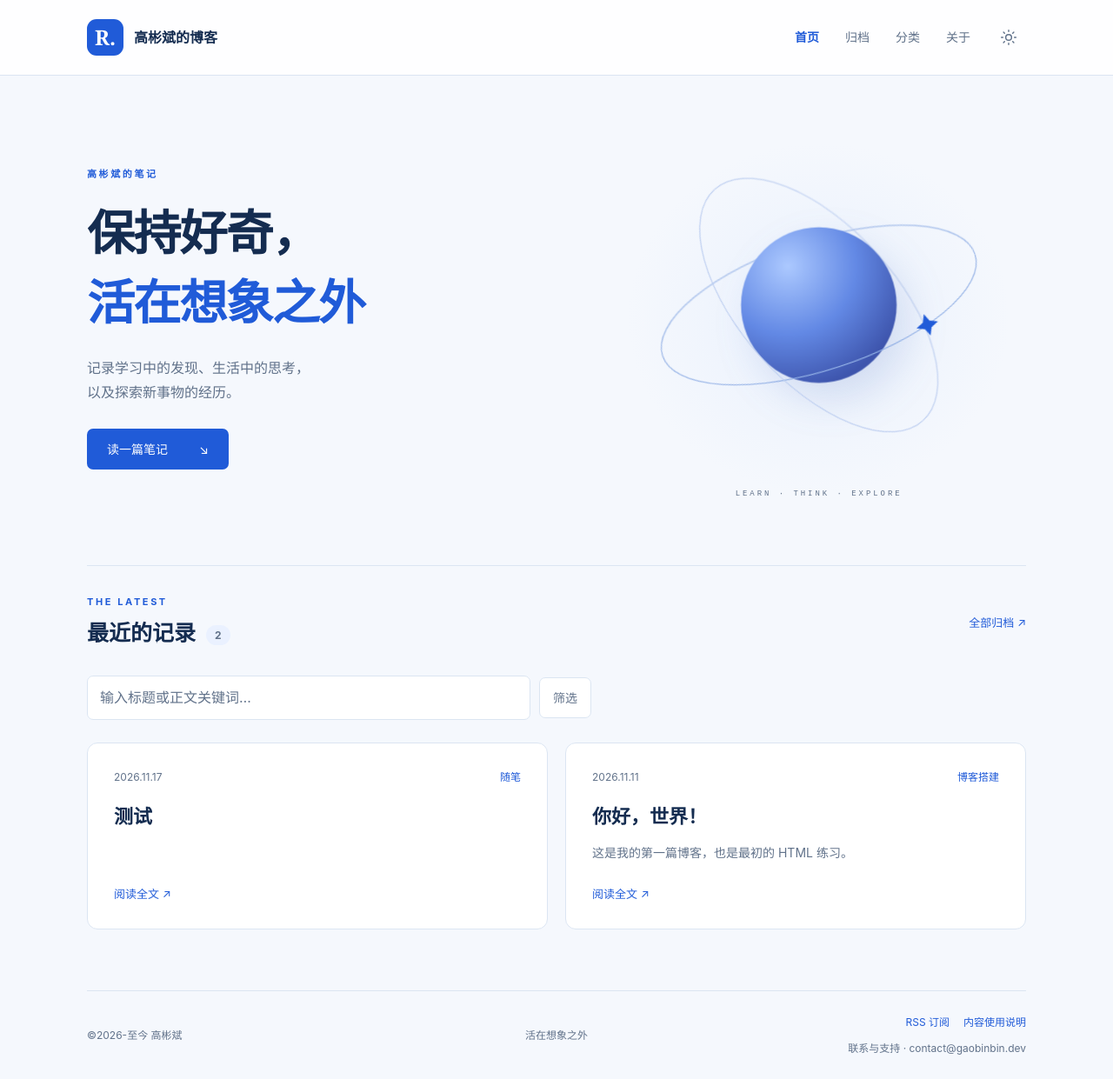
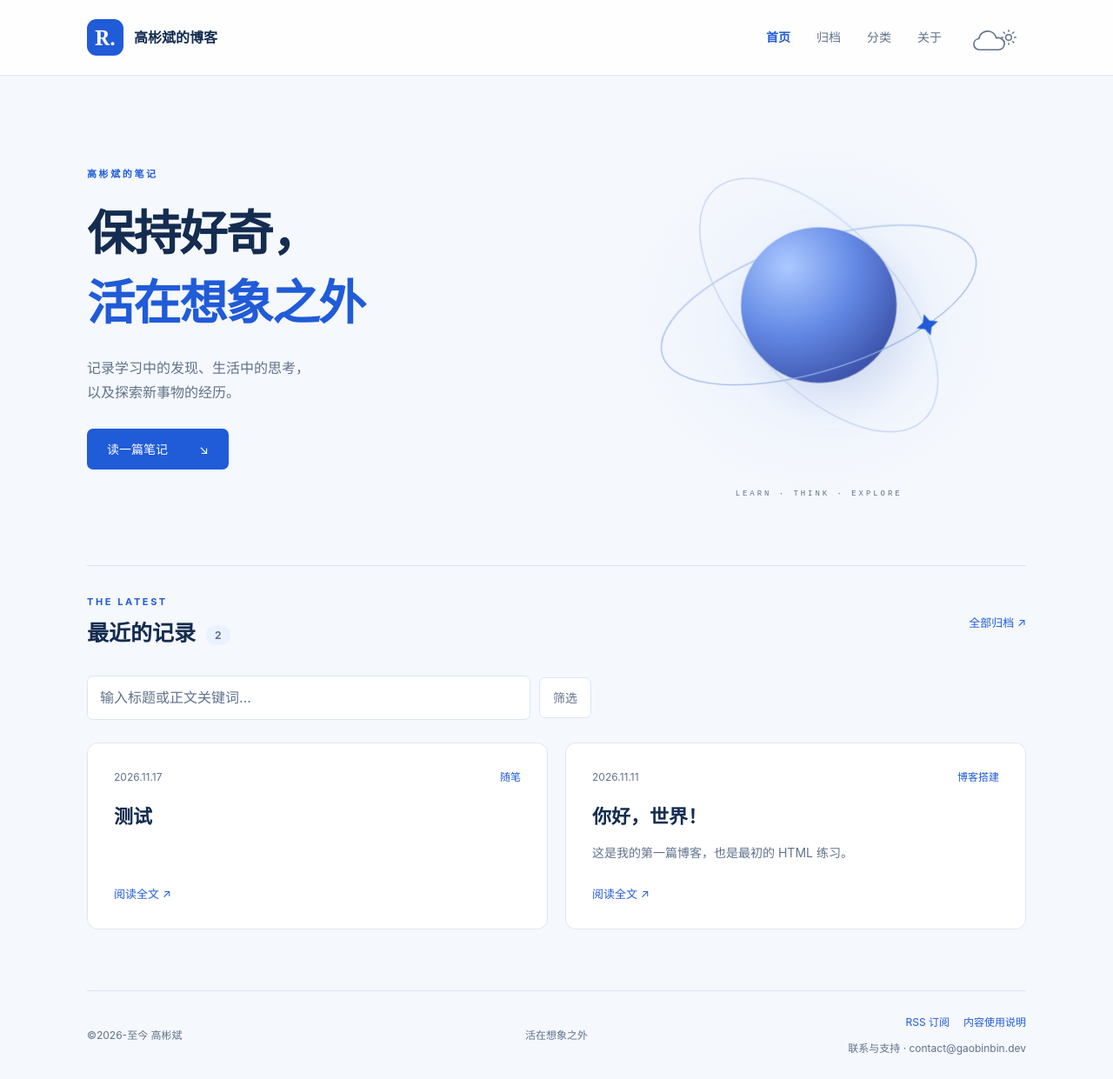
Before and after one commit to RobinGaoofficial/RobinGaoofficial.github.io, a Jekyll site: the page built from index.html, in a window 1280 px wide. Shown: the whole page at 87% size. Built offline with Jekyll 4.4.1, drawn with Linux system fonts in a browser that asks for light colours.

Commit message:
Add drag-to-open Nextcloud cloud icon

```diff
--- a/_layouts/default.html
+++ b/_layouts/default.html
@@ -31,6 +31,7 @@
 <a href="{{ '/about.html' | relative_url }}" {% if page.url == '/about.html' %}aria-current="page"{% endif %}>关于</a>
 </nav>
 
+<div class="weather-control">
 <button
   id="theme-toggle"
   class="theme-toggle"
@@ -66,10 +67,17 @@
     </g>
   </svg>
 </button>
+  <span id="cloud-drag-handle" class="cloud-drag-handle" aria-hidden="true">
+    <svg viewBox="0 0 44 32" aria-hidden="true" focusable="false">
+      <path d="M10 26.5C5.8 26.5 3 23.6 3 20c0-3.5 2.5-6.3 6-6.6C10.1 7.2 15.5 3.7 21 4.8c4.4.8 7.3 3.6 8.4 7.7C33.7 11.4 39 14.5 39 19.4c0 4-3 7.1-7.2 7.1Z"/>
+    </svg>
+  </span>
+</div>
 
 </div></div></header>
 <main id="content" class="site-main">{{ content }}</main>
 <footer class="site-footer"><span class="footer-copyright">©2026-至今 高彬斌</span><span class="footer-motto">活在想象之外</span><div class="footer-links"><a href="{{ '/feed.xml' | relative_url }}">RSS 订阅</a><a href="{{ '/content-use.html' | relative_url }}">内容使用说明</a><a class="footer-contact" href="mailto:contact@gaobinbin.dev">联系与支持 · contact@gaobinbin.dev</a></div></footer>
 <script src="{{ '/assets/js/reading.js' | relative_url }}?v={{ site.time | date: '%s' }}" defer></script>
+<script src="{{ '/assets/js/cloud-drag.js' | relative_url }}?v={{ site.time | date: '%s' }}" defer></script>
 </body>
 </html>
--- a/assets/css/reading.css
+++ b/assets/css/reading.css
@@ -113,3 +113,55 @@ body,
     transition: none;
   }
 }
+/* One cloud + sun/moon glyph. No border, box or shadow. */
+.weather-control {
+  position: relative;
+  width: 73px;
+  height: 40px;
+  flex: 0 0 73px;
+  --cloud-fill: var(--surface);
+}
+.weather-control .theme-toggle {
+  position: absolute;
+  top: 0;
+  right: 0;
+}
+.cloud-drag-handle {
+  position: absolute;
+  z-index: 1;
+  top: 8px;
+  left: 10px;
+  display: block;
+  width: 43px;
+  height: 32px;
+  color: var(--muted);
+  cursor: grab;
+  user-select: none;
+  -webkit-user-select: none;
+  -webkit-tap-highlight-color: transparent;
+  touch-action: pan-y;
+  transform: translate3d(var(--cloud-x, 0px), 0, 0);
+  transition: transform .34s cubic-bezier(.22, 1, .36, 1), color .2s ease;
+}
+.cloud-drag-handle svg {
+  display: block;
+  width: 43px;
+  height: 32px;
+  overflow: visible;
+  pointer-events: none;
+}
+.cloud-drag-handle path {
+  fill: var(--cloud-fill);
+  stroke: currentColor;
+  stroke-width: 1.7;
+  stroke-linecap: round;
+  stroke-linejoin: round;
+}
+.cloud-drag-handle.is-dragging { cursor: grabbing; transition: none; }
+.cloud-drag-handle.is-armed { color: var(--blue); }
+@media (max-width: 380px) {
+  .header-actions .weather-control { margin-left: auto; }
+}
+@media (prefers-reduced-motion: reduce) {
+  .cloud-drag-handle { transition: none; }
+}
--- /dev/null
+++ b/assets/js/cloud-drag.js
@@ -0,0 +1,54 @@
+/* Left-drag-only Nextcloud entrance. Not a link or a keyboard control. */
+(() => {
+  function bind() {
+    const cloud = document.getElementById('cloud-drag-handle');
+    if (!cloud) return;
+    const threshold = 40;
+    const maxTravel = 48;
+    let drag = null;
+
+    function reset() {
+      const pointerId = drag && drag.pointerId;
+      drag = null;
+      cloud.classList.remove('is-dragging', 'is-armed');
+      cloud.style.removeProperty('--cloud-x');
+      if (pointerId !== null && pointerId !== undefined &&
+          cloud.hasPointerCapture(pointerId)) {
+        cloud.releasePointerCapture(pointerId);
+      }
+    }
+
+    cloud.addEventListener('pointerdown', event => {
+      if (drag || !event.isPrimary || event.button !== 0) return;
+      drag = { pointerId: event.pointerId, x: event.clientX, y: event.clientY };
+      cloud.classList.add('is-dragging');
+      cloud.setPointerCapture(event.pointerId);
+    });
+    cloud.addEventListener('pointermove', event => {
+      if (!drag || event.pointerId !== drag.pointerId) return;
+      const dx = event.clientX - drag.x;
+      const dy = event.clientY - drag.y;
+      if (Math.abs(dy) > 16 && Math.abs(dy) > Math.abs(dx)) {
+        reset();
+        return;
+      }
+      const distance = Math.max(0, Math.min(maxTravel, -dx));
+      cloud.style.setProperty('--cloud-x', -distance + 'px');
+      cloud.classList.toggle('is-armed', distance >= threshold && Math.abs(dy) <= 18);
+    });
+    cloud.addEventListener('pointerup', event => {
+      if (!drag || event.pointerId !== drag.pointerId) return;
+      const dx = event.clientX - drag.x;
+      const dy = event.clientY - drag.y;
+      const shouldOpen = dx <= -threshold && Math.abs(dy) <= 18;
+      reset();
+      if (shouldOpen) {
+        window.open('https://cloud.gaobinbin.dev/', '_blank', 'noopener,noreferrer');
+      }
+    });
+    cloud.addEventListener('pointercancel', reset);
+    cloud.addEventListener('lostpointercapture', () => { if (drag) reset(); });
+  }
+  if (document.readyState === 'loading') document.addEventListener('DOMContentLoaded', bind);
+  else bind();
+})();
```
